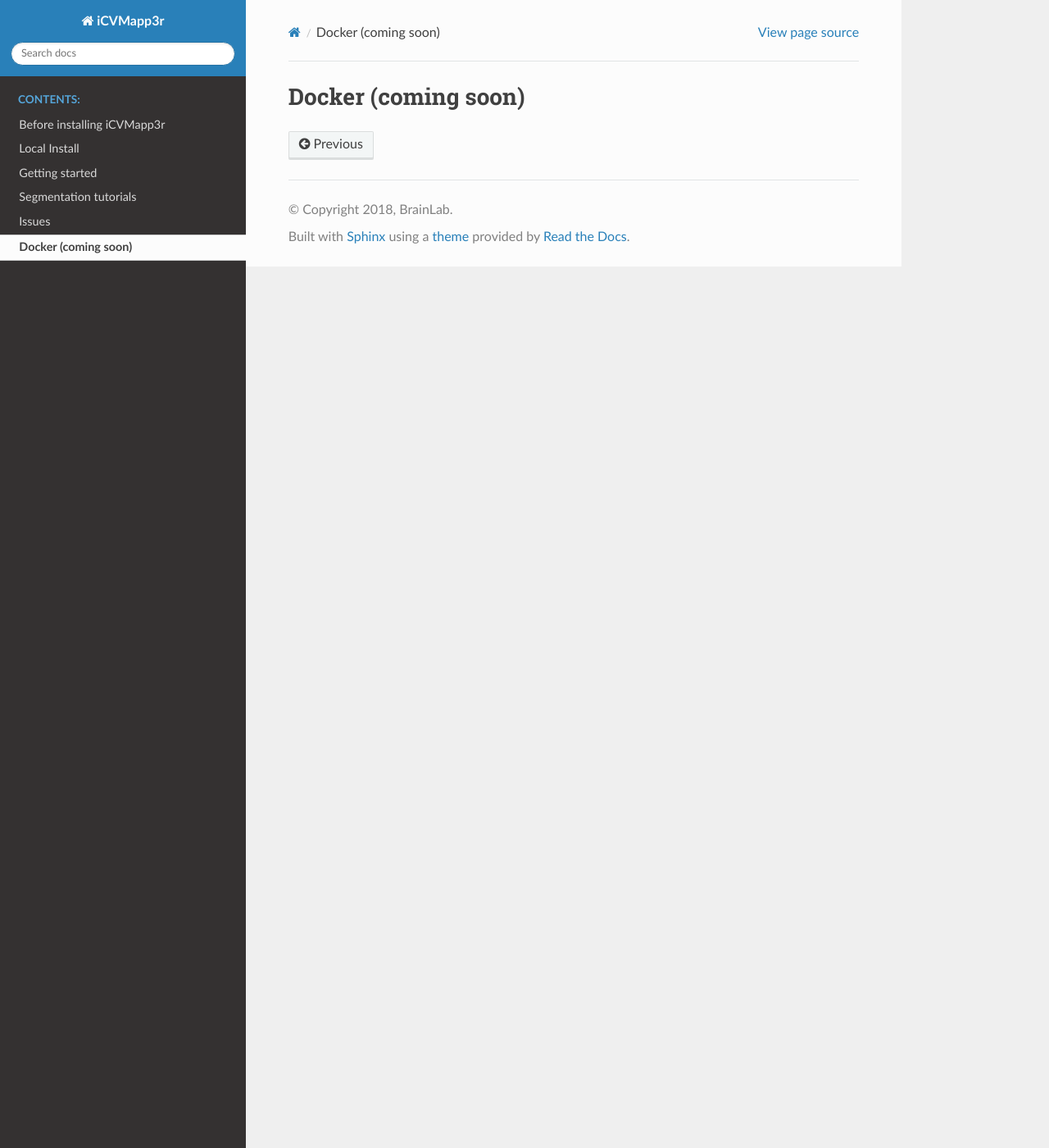
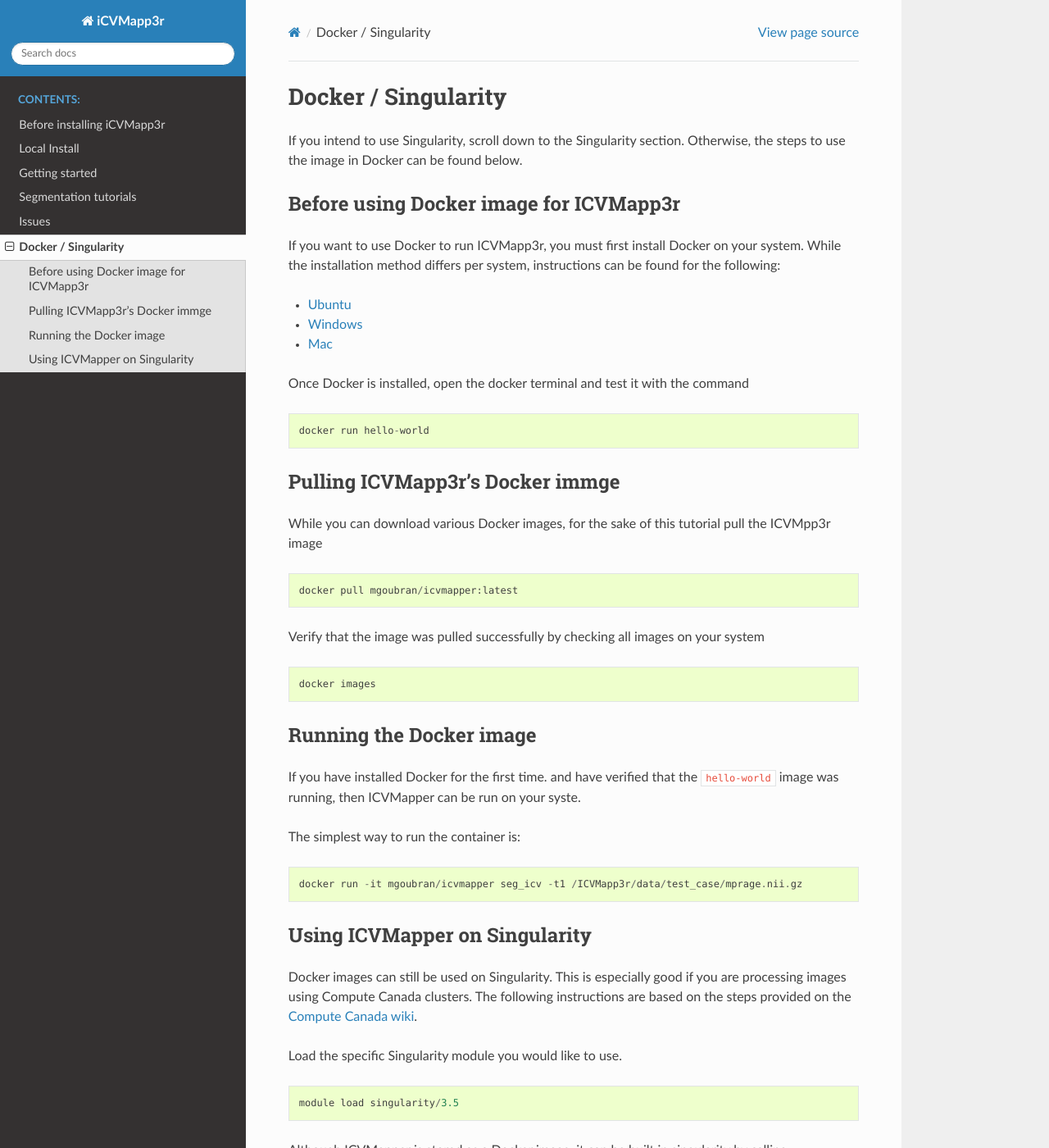
Before and after one commit to AICONSlab/iCVMapp3r, a Sphinx documentation site: the page built from docs/docker.md, in a window 1280 px wide and 1400 px high. Shown: the whole window at 82% size. Built offline with Sphinx 7.4.7 and the Read the Docs theme 2.0.0, drawn with Linux system fonts in a browser that asks for light colours; some of the changed text lies outside the part shown.

Commit message:
updating docs

```diff
--- a/docs/docker.md
+++ b/docs/docker.md
@@ -1 +1,52 @@
-# Docker (coming soon)
+# Docker / Singularity
+
+If you intend to use Singularity, scroll down to the Singularity section. Otherwise, the steps to use the image in Docker can be found below.
+
+## Before using Docker image for ICVMapp3r
+
+If you want to use Docker to run ICVMapp3r, you must first install Docker on your system. While the installation method differs per system, instructions can be found for the following:
+
+- [Ubuntu](https://docs.docker.com/install/linux/docker-ce/ubuntu/)
+- [Windows](https://docs.docker.com/docker-for-windows/install/)
+- [Mac](https://docs.docker.com/docker-for-mac/)
+
+Once Docker is installed, open the docker terminal and test it with the command
+
+    docker run hello-world
+
+
+## Pulling ICVMapp3r's Docker immge
+
+While you can download various Docker images, for the sake of this tutorial pull the ICVMpp3r image
+
+    docker pull mgoubran/icvmapper:latest
+
+Verify that the image was pulled successfully by checking all images on your system
+
+    docker images
+
+
+## Running the Docker image
+
+If you have installed Docker for the first time. and have verified that the `hello-world` image was running, then ICVMapper can be run on your syste.
+
+The simplest way to run the container is:
+
+    docker run -it mgoubran/icvmapper seg_icv -t1 /ICVMapp3r/data/test_case/mprage.nii.gz
+
+
+## Using ICVMapper on Singularity
+
+Docker images can still be used on Singularity. This is especially good if you are processing images using Compute Canada clusters. The following instructions are based on the steps provided on the [Compute Canada wiki](https://docs.computecanada.ca/wiki/Singularity).
+
+Load the specific Singularity module you would like to use.
+
+    module load singularity/3.5
+
+Although ICVMapper is stored as a Docker image, it can be built in singularity by calling:
+
+    singularity build icvmapper.sif docker://mgoubran/icvmapper
+
+To ensure that the Docker image has been built in Singularity, run
+
+    singularity exec icvmapper.sif icvmapper --help
```
Also changed, not shown: docs/icv_seg.md (+15 -8 lines).
